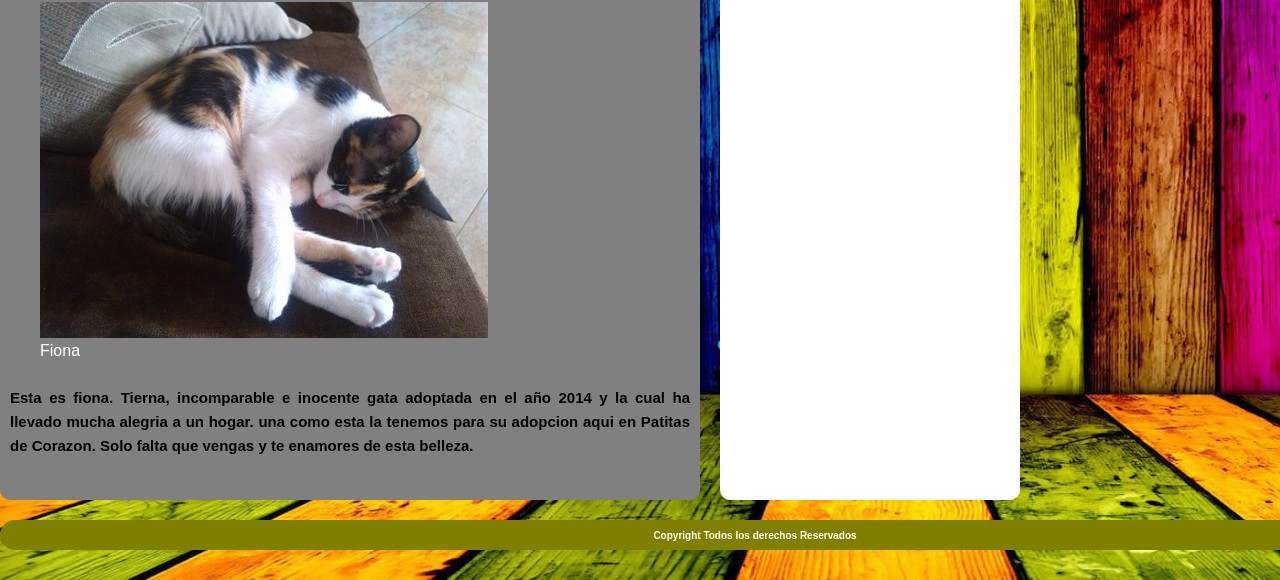
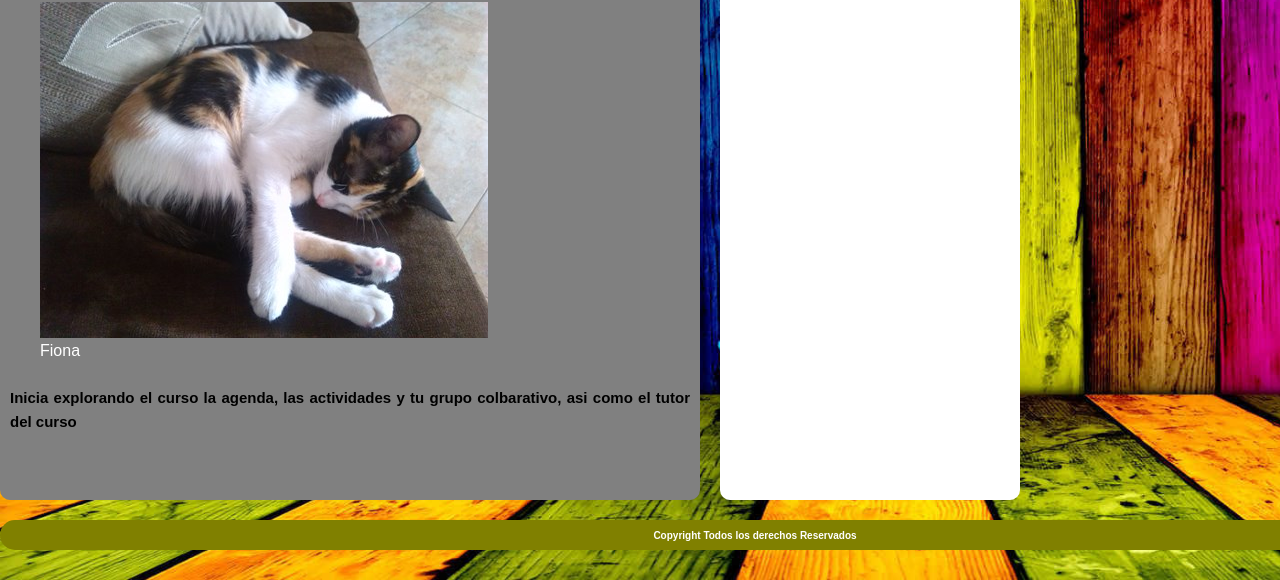
Before and after one commit to nestorlmartinez/nestorlmartinez.github.io, a plain HTML site: page index.html in a window 1280 px wide. Shown: the part 518-1098 px from the top of the page. Drawn offline with Linux system fonts and the light colour scheme.

Commit message:
Diseño 4
Cambio 4

```diff
--- a/index.html
+++ b/index.html
@@ -52,7 +52,7 @@
                 </figure>
 
 <p>
-    Esta es fiona. Tierna, incomparable e inocente gata adoptada en el año 2014 y la cual ha llevado mucha alegria a un hogar. una como esta la tenemos para su adopcion aqui en Patitas de Corazon. Solo falta que vengas y te enamores de esta belleza.
+    Inicia explorando el curso la agenda, las actividades y tu grupo colbarativo, asi como el tutor del curso
 
     <p>
 
```
